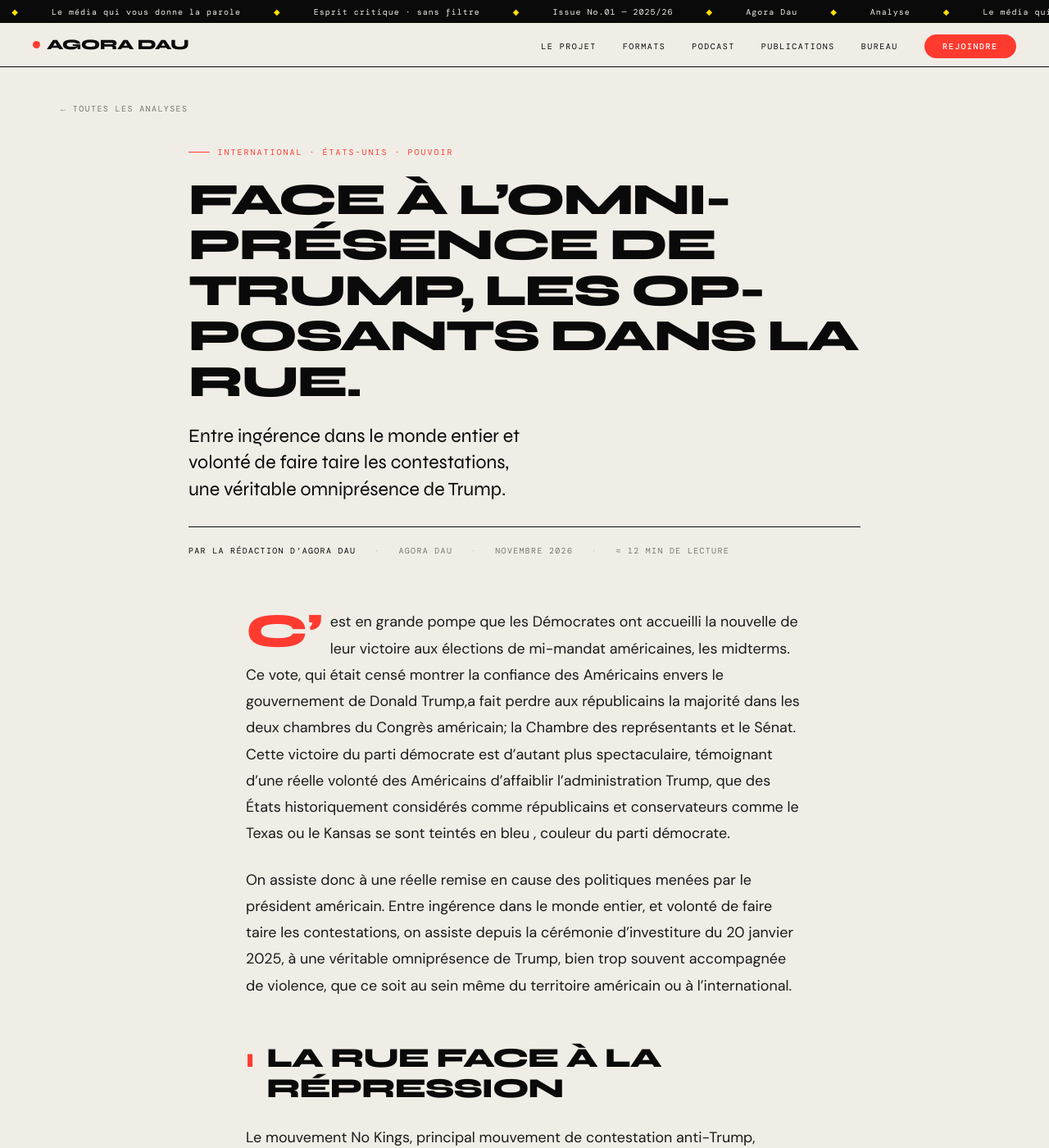
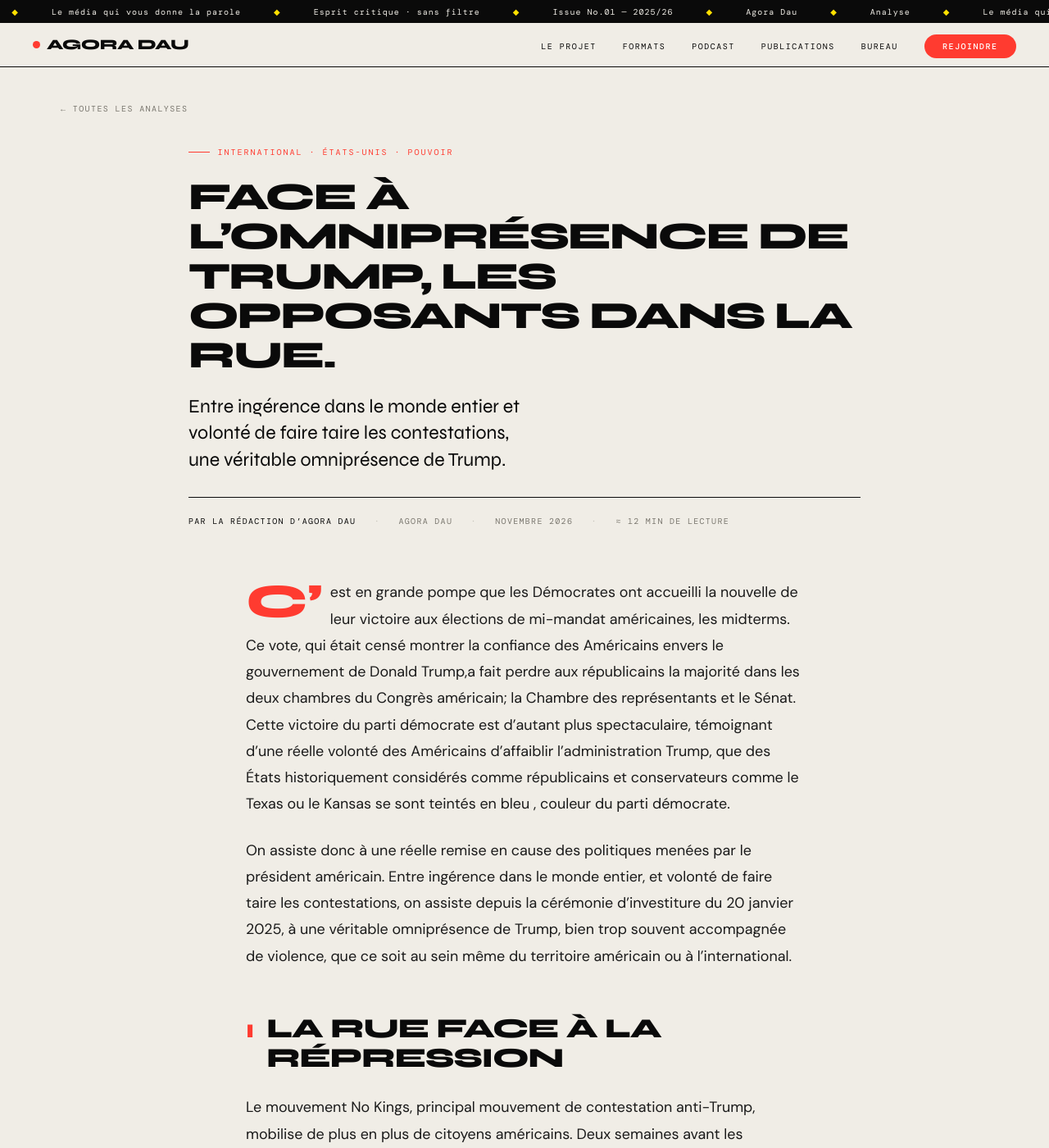
Before and after one commit to theo1guery-cmyk/AgoraDau, a Jekyll site: the page built from _analyses/omnipresence-trump.md, in a window 1280 px wide and 1400 px high. Shown: the whole window at 82% size. Built offline with Jekyll 4.4.1, drawn with Linux system fonts in a browser that asks for light colours; some web fonts are replaced.

Commit message:
style(article): titres longs plus sobres, sans césure
Co-Authored-By: Claude Opus 5.5 <noreply@anthropic.com>

```diff
--- a/_layouts/analyse.html
+++ b/_layouts/analyse.html
@@ -132,8 +132,8 @@ main{max-width:1180px;margin:0 auto;padding:7.5rem 1.5rem 0;}
 .art-head{max-width:820px;margin:0 auto;}
 .art-kicker{font-family:var(--mono);font-size:10px;letter-spacing:.2em;text-transform:uppercase;color:var(--red);display:flex;align-items:center;gap:.6rem;margin-bottom:1.5rem;}
 .art-kicker::before{content:"";width:26px;height:1.5px;background:var(--red);}
-.art-title{font-family:var(--display);font-weight:800;font-size:clamp(2.6rem,7vw,5.2rem);line-height:.96;letter-spacing:-.04em;text-transform:uppercase;overflow-wrap:break-word;hyphens:auto;}
-.art-title.is-long{font-size:clamp(1.9rem,4.4vw,3.4rem);line-height:1.02;}
+.art-title{font-family:var(--display);font-weight:800;font-size:clamp(2.6rem,7vw,5.2rem);line-height:.96;letter-spacing:-.04em;text-transform:uppercase;overflow-wrap:break-word;}
+.art-title.is-long{font-size:clamp(1.5rem,6vw,2.9rem);line-height:1.04;}
 .art-dek{font-family:var(--display);font-weight:400;font-size:clamp(1.05rem,2.2vw,1.45rem);line-height:1.4;color:var(--ink);margin-top:1.4rem;max-width:30ch;}
 .art-meta{display:flex;align-items:center;flex-wrap:wrap;gap:.9rem 1.4rem;margin-top:1.8rem;padding-top:1.4rem;border-top:1.5px solid var(--ink);font-family:var(--mono);font-size:10px;letter-spacing:.13em;text-transform:uppercase;color:var(--mist);}
 .art-meta .by{color:var(--ink);}
```
